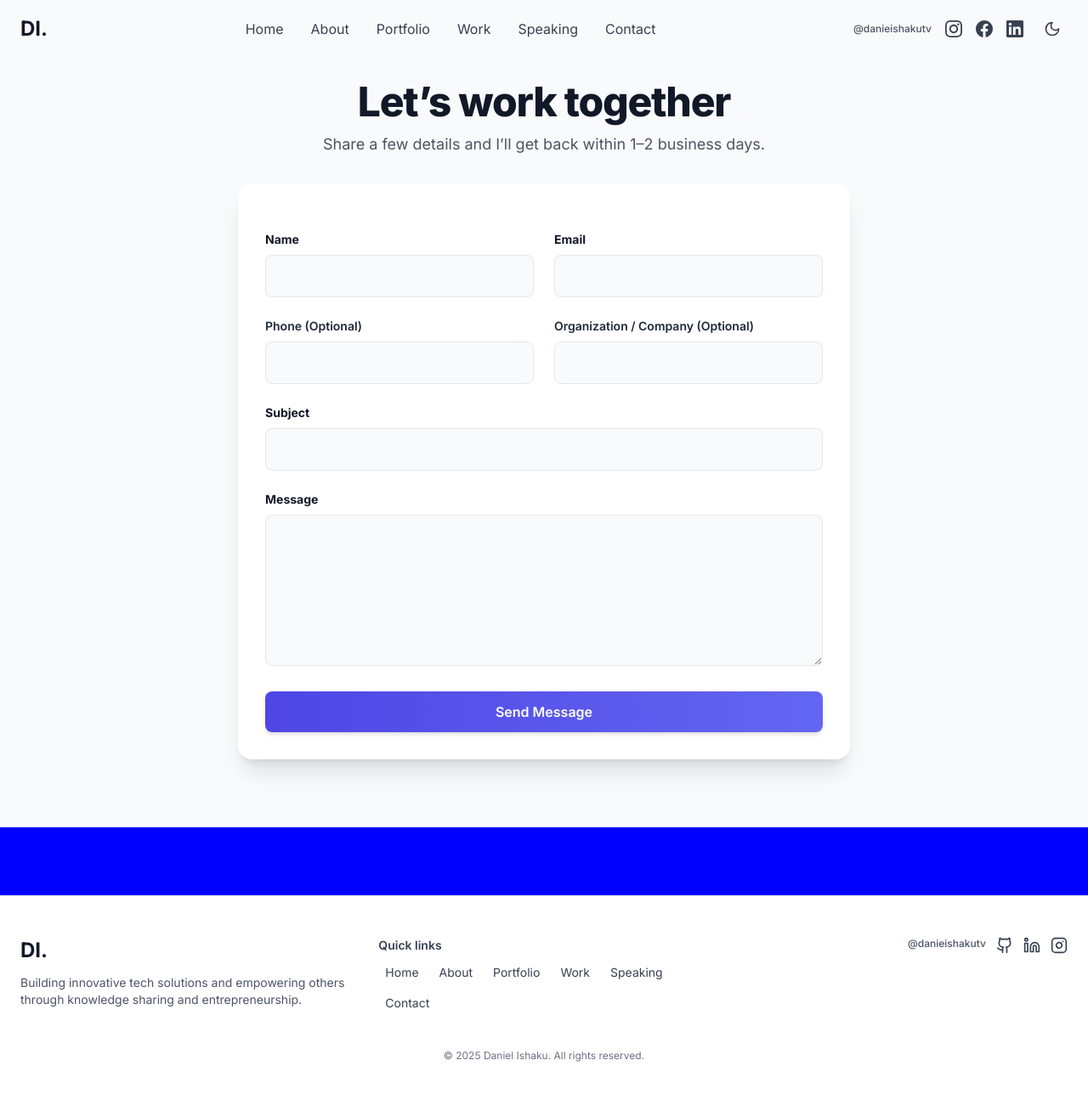
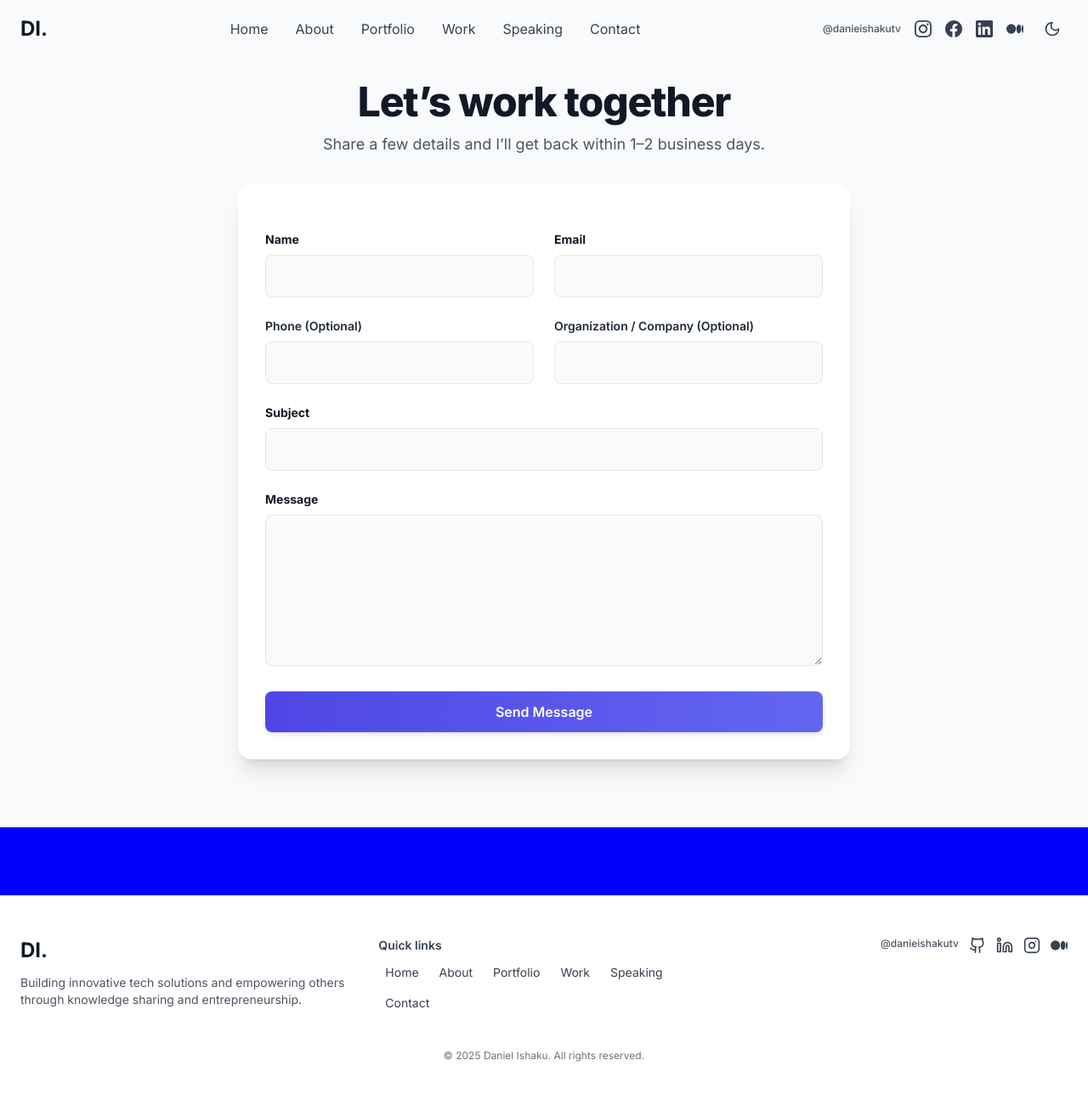
Before and after one commit to danielishakutv/portfolio, a Next.js app: page /contact in a window 1280 px wide. Shown: the top 1288 px of the page at 85% size. Built offline with nearby package versions, Linux system fonts and the light colour scheme.

Commit message:
Update links, books section, and clean up tracked output files

```diff
--- a/components/Books.tsx
+++ b/components/Books.tsx
@@ -11,45 +11,29 @@ export default function Books() {
           </p>
         </div>
 
-        <div className="grid md:grid-cols-2 lg:grid-cols-3 gap-8 max-w-5xl mx-auto">
-          <div className="bg-white dark:bg-gray-900 p-8 rounded-2xl shadow-lg hover:shadow-2xl transition-shadow">
-            <div className="aspect-[3/4] bg-gray-200 dark:bg-gray-700 rounded-lg mb-6 flex items-center justify-center">
-              <span className="text-gray-500 dark:text-gray-400 text-sm">Book Cover</span>
+        <div className="grid md:grid-cols-2 lg:grid-cols-3 gap-8 max-w-5xl mx-auto justify-center">
+          <a
+            href="https://www.amazon.com/You-Can-Start-Now-Breaking-ebook/dp/B095NH6Z2Z"
+            target="_blank"
+            rel="noopener noreferrer"
+            className="bg-white dark:bg-gray-900 p-8 rounded-2xl shadow-lg hover:shadow-2xl transition-shadow block"
+          >
+            <div className="aspect-[2/3] bg-gray-200 dark:bg-gray-700 rounded-lg mb-6 flex items-center justify-center overflow-hidden relative">
+               {/* Replace with actual book cover image if available */}
+               <img
+                  src="https://m.media-amazon.com/images/I/71DlV09ughS._SL1500_.jpg"
+                  alt="You Can Start Now: Breaking The Myths of Success"
+                  className="w-full h-full object-cover"
+                />
             </div>
             <h3 className="text-xl font-bold text-gray-900 dark:text-white mb-2">
-              Mastering Modern Web Development
+              You Can Start Now: Breaking The Myths of Success
             </h3>
             <p className="text-gray-600 dark:text-gray-400 mb-4">
-              A comprehensive guide to building scalable web applications with modern technologies.
+              A guide to breaking the myths of success and starting your journey today.
             </p>
-            <p className="text-sm text-gray-500 dark:text-gray-400">Published 2023</p>
-          </div>
-
-          <div className="bg-white dark:bg-gray-900 p-8 rounded-2xl shadow-lg hover:shadow-2xl transition-shadow">
-            <div className="aspect-[3/4] bg-gray-200 dark:bg-gray-700 rounded-lg mb-6 flex items-center justify-center">
-              <span className="text-gray-500 dark:text-gray-400 text-sm">Book Cover</span>
-            </div>
-            <h3 className="text-xl font-bold text-gray-900 dark:text-white mb-2">
-              The Entrepreneur's Guide to Tech Startups
-            </h3>
-            <p className="text-gray-600 dark:text-gray-400 mb-4">
-              Practical insights for launching and scaling technology companies in emerging markets.
-            </p>
-            <p className="text-sm text-gray-500 dark:text-gray-400">Published 2022</p>
-          </div>
-
-          <div className="bg-white dark:bg-gray-900 p-8 rounded-2xl shadow-lg hover:shadow-2xl transition-shadow">
-            <div className="aspect-[3/4] bg-gray-200 dark:bg-gray-700 rounded-lg mb-6 flex items-center justify-center">
-              <span className="text-gray-500 dark:text-gray-400 text-sm">Book Cover</span>
-            </div>
-            <h3 className="text-xl font-bold text-gray-900 dark:text-white mb-2">
-              Digital Transformation in Africa
-            </h3>
-            <p className="text-gray-600 dark:text-gray-400 mb-4">
-              Case studies and strategies for implementing digital solutions in African businesses.
-            </p>
-            <p className="text-sm text-gray-500 dark:text-gray-400">Published 2021</p>
-          </div>
+            <p className="text-sm text-gray-500 dark:text-gray-400">By Daniel Ishaku</p>
+          </a>
         </div>
       </div>
     </section>
--- a/components/Footer.tsx
+++ b/components/Footer.tsx
@@ -73,6 +73,17 @@ export default function Footer() {
                 >
                   <Instagram className="w-5 h-5" />
                 </a>
+                <a
+                  href="https://medium.com/@danielishakutv"
+                  aria-label="Medium @danielishakutv"
+                  target="_blank"
+                  rel="noopener"
+                  className="text-gray-700 dark:text-gray-300 hover:text-gray-900 dark:hover:text-white"
+                >
+                  <svg className="w-5 h-5" fill="currentColor" viewBox="0 0 24 24">
+                    <path d="M13.54 12a6.8 6.8 0 01-6.77 6.82A6.8 6.8 0 010 12a6.8 6.8 0 016.77-6.82A6.8 6.8 0 0113.54 12zM20.96 12c0 3.54-1.51 6.42-3.38 6.42-1.87 0-3.39-2.88-3.39-6.42s1.52-6.42 3.39-6.42 3.38 2.88 3.38 6.42M24 12c0 3.17-.53 5.75-1.19 5.75-.66 0-1.19-2.58-1.19-5.75s.53-5.75 1.19-5.75C23.47 6.25 24 8.83 24 12z"/>
+                  </svg>
+                </a>
               </div>
             </div>
           </div>
--- a/components/Navigation.tsx
+++ b/components/Navigation.tsx
@@ -97,6 +97,17 @@ export default function Navigation() {
                 <path d="M20.447 20.452h-3.554v-5.569c0-1.328-.027-3.037-1.852-3.037-1.853 0-2.136 1.445-2.136 2.939v5.667H9.351V9h3.414v1.561h.046c.477-.9 1.637-1.85 3.37-1.85 3.601 0 4.267 2.37 4.267 5.455v6.286zM5.337 7.433c-1.144 0-2.063-.926-2.063-2.065 0-1.138.92-2.063 2.063-2.063 1.14 0 2.064.925 2.064 2.063 0 1.139-.925 2.065-2.064 2.065zm1.782 13.019H3.555V9h3.564v11.452zM22.225 0H1.771C.792 0 0 .774 0 1.729v20.542C0 23.227.792 24 1.771 24h20.451C23.2 24 24 23.227 24 22.271V1.729C24 .774 23.2 0 22.222 0h.003z"/>
               </svg>
             </a>
+            <a
+              href="https://medium.com/@danielishakutv"
+              aria-label="Medium @danielishakutv"
+              target="_blank"
+              rel="noopener noreferrer"
+              className="text-gray-700 dark:text-gray-300 hover:text-gray-900 dark:hover:text-white"
+            >
+              <svg className="w-5 h-5" fill="currentColor" viewBox="0 0 24 24">
+                <path d="M13.54 12a6.8 6.8 0 01-6.77 6.82A6.8 6.8 0 010 12a6.8 6.8 0 016.77-6.82A6.8 6.8 0 0113.54 12zM20.96 12c0 3.54-1.51 6.42-3.38 6.42-1.87 0-3.39-2.88-3.39-6.42s1.52-6.42 3.39-6.42 3.38 2.88 3.38 6.42M24 12c0 3.17-.53 5.75-1.19 5.75-.66 0-1.19-2.58-1.19-5.75s.53-5.75 1.19-5.75C23.47 6.25 24 8.83 24 12z"/>
+              </svg>
+            </a>
             <button
               onClick={toggleTheme}
               className="p-2 rounded-full hover:bg-gray-200 dark:hover:bg-gray-800 transition-colors"
```
Also changed, not shown: 9 other files (tests, documents, lock files or other folders).
